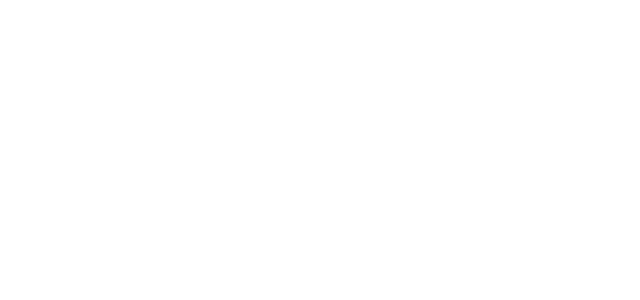
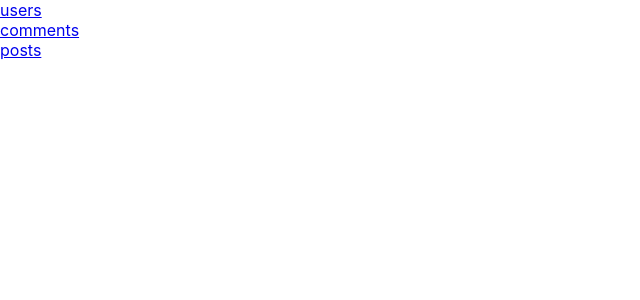
Before and after one commit to Chubko/react, a React (Create React App) app in the folder homework/: page / in a window 1280 px wide. Shown: the top 300 px of the page, without its empty margins (0-640 px from the left). Built offline with nearby package versions, Linux system fonts and the light colour scheme.

Commit message:
homework4

```diff
--- a/homework/package.json
+++ b/homework/package.json
@@ -8,6 +8,7 @@
     "@testing-library/user-event": "^12.4.0",
     "react": "^17.0.1",
     "react-dom": "^17.0.1",
+    "react-router-dom": "^5.2.0",
     "react-scripts": "4.0.1",
     "web-vitals": "^0.2.4"
   },
--- a/homework/src/App.js
+++ b/homework/src/App.js
@@ -1,11 +1,42 @@
 import React, {Component} from 'react';
+import AllComments from "./components/comments/AllComments";
+import {
+    BrowserRouter as Router,
+    Switch,
+    Route,
+    Link
+} from 'react-router-dom';
+import AllPosts from "./components/posts/AllPosts";
+import AllUsers from "./components/users/AllUsers";
+
 
 class App extends Component {
     render() {
         return (
+            <Router>
             <div>
-
+                <div>
+                    <Link to={'/users'}>
+                        users
+                    </Link>
+                </div>
+                <div>
+                <Link to={'/comments'}>
+                    comments
+                </Link>
+                </div>
+                <div>
+                    <Link to={'/posts'}>
+                        posts
+                    </Link>
+                </div>
+                <Switch>
+                    <Route path={'/users'} render={()=>{return <AllUsers/>}}/>
+                    <Route path={'/comments'} render={()=>{return <AllComments/>}}/>
+                    <Route path={'/posts'} render={()=>{return <AllPosts/>}}/>
+                </Switch>
             </div>
+            </Router>
         );
     }
 }
```
Also changed, not shown: 1 other file (tests, documents, lock files or other folders).
